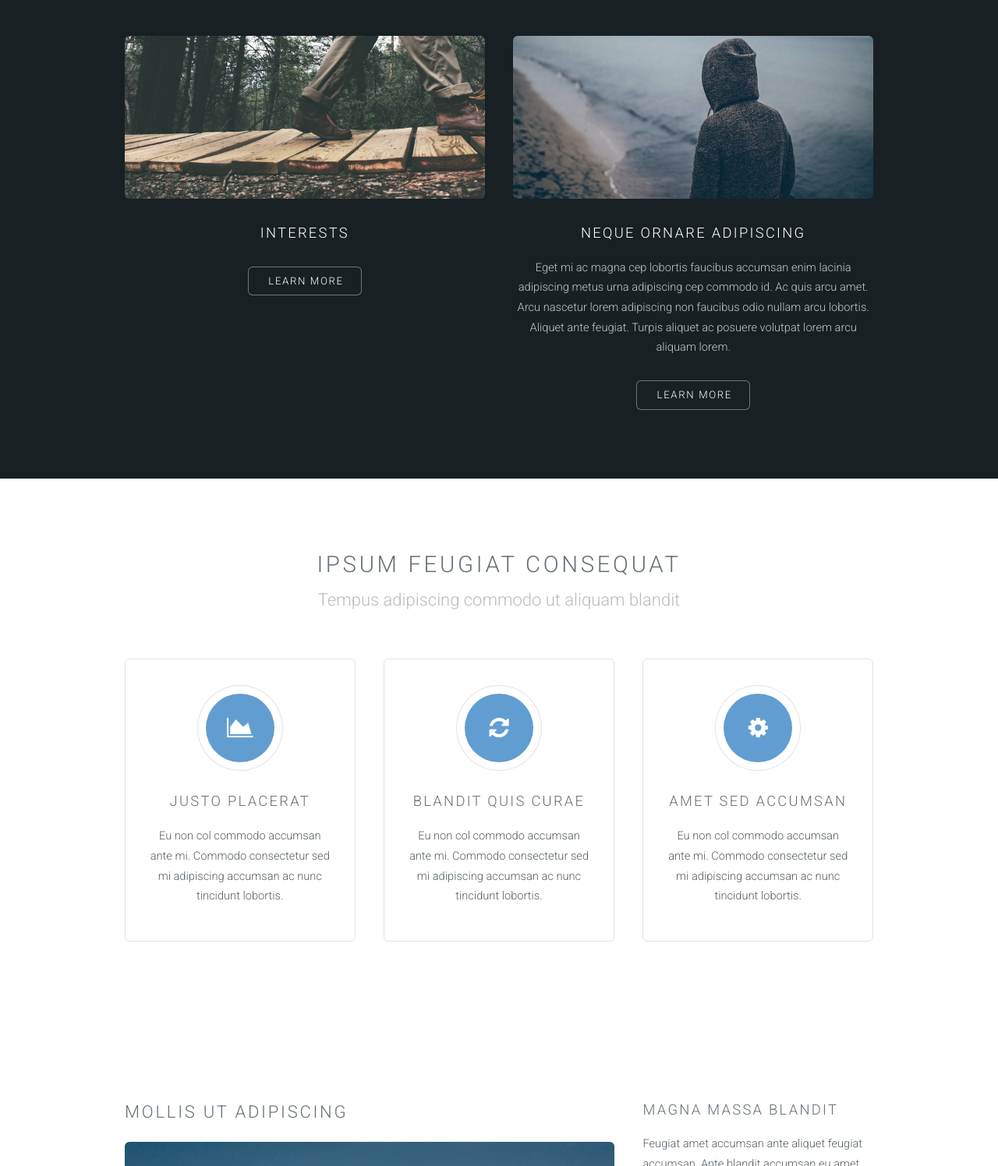
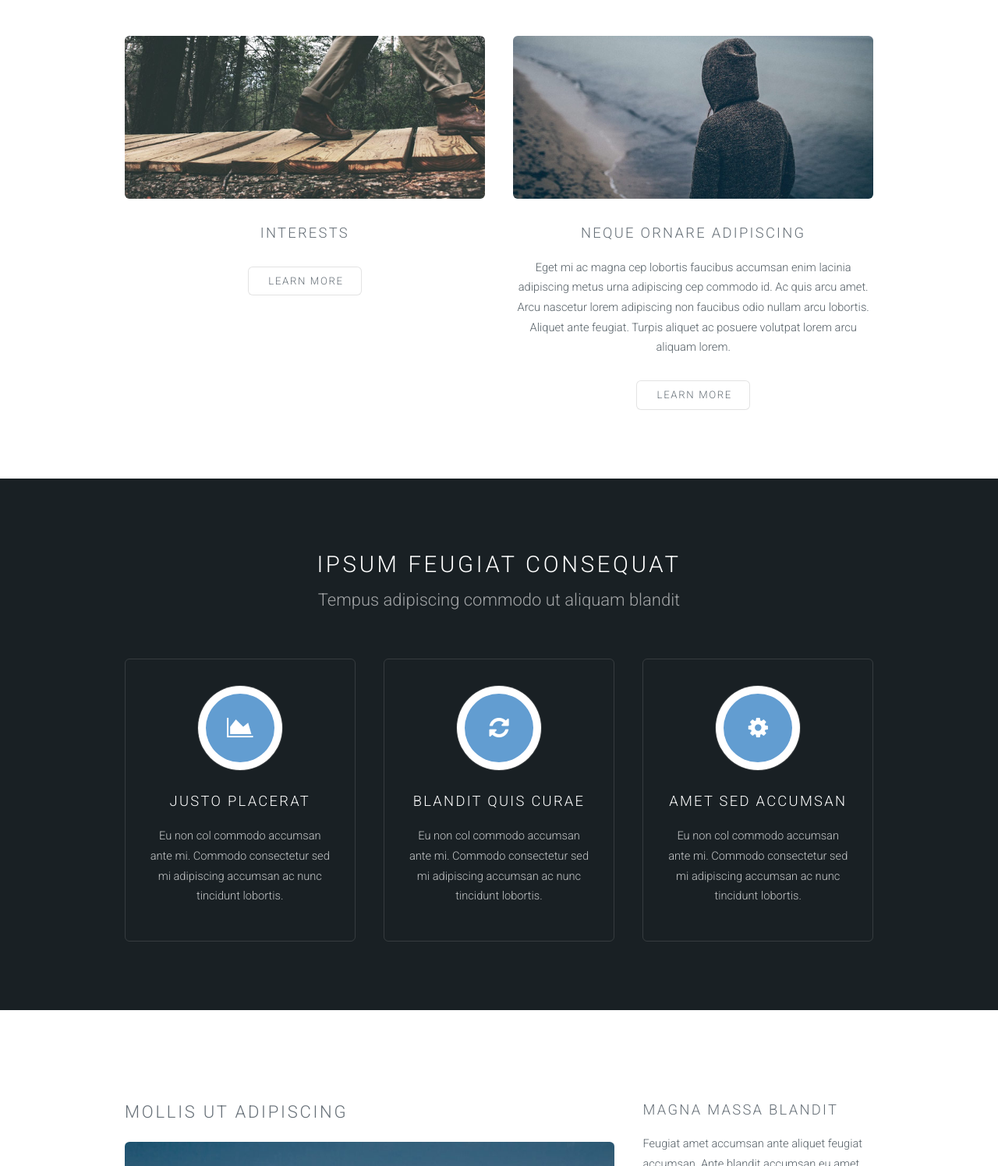
Before and after one commit to williamchan614/williamchan614.github.io, a plain HTML site: page index.html in a window 1280 px wide. Shown: the part 565-2061 px from the top of the page at 78% size. Drawn offline with Linux system fonts and the light colour scheme.

Commit message:
reordered wrapper styles

```diff
--- a/index.html
+++ b/index.html
@@ -50,7 +50,7 @@
 
 		<!-- One -->
 
-			<section id="one" class="wrapper style2">
+			<section id="one" class="wrapper style1">
 				<header class="major">
 
 					<h2>About Me</h2>
@@ -84,7 +84,7 @@
 
 
 		<!-- Two -->
-			<section id="two" class="wrapper style1">
+			<section id="two" class="wrapper style2">
 						<header class="major">
 							<h2>Ipsum feugiat consequat</h2>
 							<p>Tempus adipiscing commodo ut aliquam blandit</p>
```
